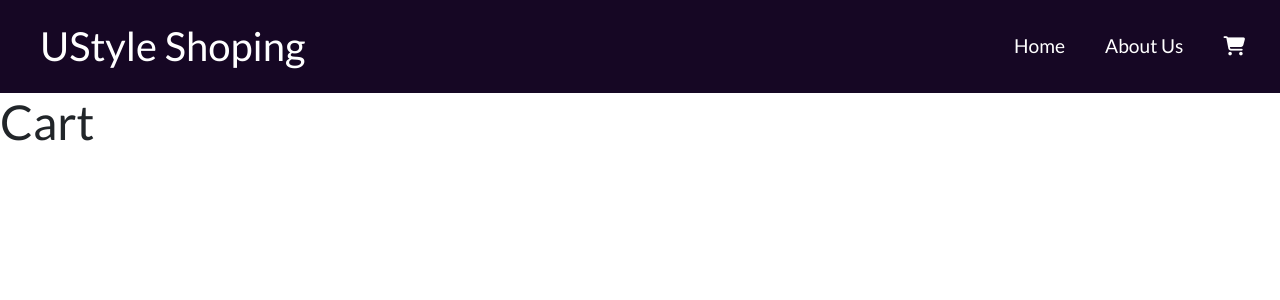
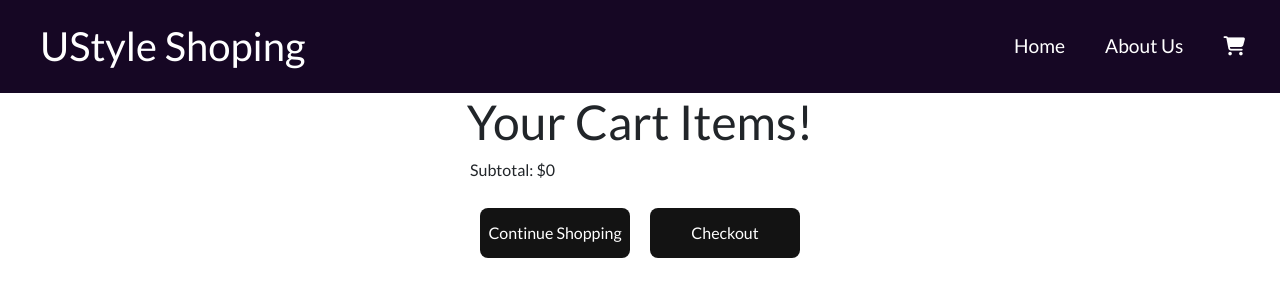
Before and after one commit to CARLOSARMANDOLARIOSROJAS/EcomFlex-Front, a React (Vite) app: page /cart in a window 1280 px wide. Shown: the top 300 px of the page. Built offline with nearby package versions, Linux system fonts and the light colour scheme.

Commit message:
Added the useContext and Cart Item

```diff
--- a/src/App.jsx
+++ b/src/App.jsx
@@ -1,22 +1,24 @@
-import { BrowserRouter, Routes, Route } from 'react-router-dom'
-import { Navbar } from './components/Navbar'
-import { Shop } from './pages/shop/Shop'
-import { Cart } from './pages/cart/Cart'
-import './styles/index.scss';
+import { BrowserRouter, Routes, Route } from "react-router-dom";
+import { Navbar } from "./components/Navbar";
+import { Shop } from "./pages/shop/Shop";
+import { Cart } from "./pages/cart/Cart";
+import "./styles/index.scss";
+import { ShopContextProvider } from "./context/ShopContextProvider";
 
 function App() {
-
   return (
     <div>
-      <BrowserRouter>
-        <Navbar/>
-        <Routes>
-          <Route path='/' element={<Shop/>}/>
-          <Route path='/cart' element={<Cart/>}/>
-        </Routes>
-      </BrowserRouter>
+      <ShopContextProvider>
+        <BrowserRouter>
+          <Navbar />
+          <Routes>
+            <Route path="/" element={<Shop />} />
+            <Route path="/cart" element={<Cart />} />
+          </Routes>
+        </BrowserRouter>
+      </ShopContextProvider>
     </div>
-  )
+  );
 }
 
-export default App
+export default App;
--- /dev/null
+++ b/src/context/ShopContextProvider.jsx
@@ -0,0 +1,53 @@
+import { createContext, useState } from "react";
+import { PRODUCTS } from "../products";
+
+export const ShopContext = createContext(null);
+
+const getDefaultCart = () => {
+  let cart = {};
+  for (let i = 1; i < PRODUCTS.length + 1; i++) {
+    cart[i] = 0;
+  }
+  return cart;
+};
+
+export const ShopContextProvider = (props) => {
+  const [cartItems, setCartItems] = useState(getDefaultCart());
+
+  const getSubtotal = () => {
+    let totalAmount = 0;
+    for (const item in cartItems) {
+      if (cartItems[item] > 0) {
+        let itemInfo = PRODUCTS.find((product) => product.id === Number(item));
+        totalAmount += cartItems[item] * itemInfo.price;
+      }
+    }
+    return totalAmount;
+  };
+
+  const addToCart = (itemId) => {
+    setCartItems((prev) => ({ ...prev, [itemId]: prev[itemId] + 1 }));
+  };
+
+  const removeFromCart = (itemId) => {
+    setCartItems((prev) => ({ ...prev, [itemId]: prev[itemId] - 1 }));
+  };
+
+  const newAmount = (newAmount, itemId) => {
+    setCartItems((prev) => ({ ...prev, [itemId]: newAmount }));
+  };
+
+  const contextValue = {
+    cartItems,
+    addToCart,
+    removeFromCart,
+    newAmount,
+    getSubtotal,
+  };
+
+  return (
+    <ShopContext.Provider value={contextValue}>
+      {props.children}
+    </ShopContext.Provider>
+  );
+};
--- a/src/pages/cart/Cart.jsx
+++ b/src/pages/cart/Cart.jsx
@@ -1,8 +1,33 @@
+import { PRODUCTS } from "../../products"
+import { ShopContext } from "../../context/ShopContextProvider";
+import { useContext } from "react";
+import { CartItem } from "./CartItem";
+import { Navigate, useNavigate } from "react-router-dom";
 
 export const Cart = () => {
+  const {cartItems, getSubtotal} = useContext(ShopContext);
+  const totalAmount = getSubtotal();
+  const navigate = useNavigate();
+
   return (
-    <div>
-        <h1>Cart</h1>
+    <div className="cart">
+        <div className="cart-title">
+          <h1>Your Cart Items!</h1>
+        </div>
+        <div className="cart-items">
+          {
+            PRODUCTS.map((product) => {
+              if (cartItems[product.id] !== 0) {
+                return <CartItem key={product.id} data = {product} />
+              }
+          })}
+        </div>
+
+        <div className="checkout">
+          <p>Subtotal: ${totalAmount}</p>
+          <button onClick={() => navigate("/")}>Continue Shopping</button>
+          <button>Checkout</button>
+        </div>
     </div>
   )
 }
--- /dev/null
+++ b/src/pages/cart/CartItem.jsx
@@ -0,0 +1,26 @@
+import { ShopContext } from "../../context/ShopContextProvider";
+import { useContext } from "react";
+
+export const CartItem = (props) => {
+  const { id, productName, price, productImage } = props.data;
+  const { cartItems, addToCart, removeFromCart, newAmount } = useContext(ShopContext);
+
+  return (
+    <div className="cartItem">
+      <div className="">
+        <img src={productImage} alt="" />
+      </div>
+      <div className="description">
+        <p>
+          <b>{productName}</b>
+        </p>
+        <p>${price}</p>
+        <div className="countHandler">
+          <button onClick={() => removeFromCart(id)}>-</button>
+          <input value={cartItems[id]} onChange={(e) => newAmount(Number(e.target.value), id) } />
+          <button onClick={() => addToCart(id)} >+</button>
+        </div>
+      </div>
+    </div>
+  );
+};
--- a/src/pages/shop/Product.jsx
+++ b/src/pages/shop/Product.jsx
@@ -1,17 +1,23 @@
-import React from "react";
+import { useContext } from "react";
+import { ShopContext } from "../../context/ShopContextProvider";
 
 export const Product = (props) => {
   const { id, productName, price, productImage } = props.data;
+  const { addToCart, cartItems } = useContext(ShopContext);
+  const cartItemAmount = cartItems[id];
+
   return (
     <div className="product">
       <img src={productImage} alt="" />
       <div className="description">
         <p className="productTitle">
-            <b>{productName}</b>
+          <b>{productName}</b>
         </p>
-        <p>{price}</p>
+        <p>${price}</p>
       </div>
-      <button className="addToCartBtn">Add To Cart</button>
+      <button className="addToCartBtn" onClick={() => addToCart(id)}>
+        Add To Cart {cartItemAmount > 0 && <>({cartItemAmount})</>}
+      </button>
     </div>
   );
 };
--- a/src/pages/shop/Shop.jsx
+++ b/src/pages/shop/Shop.jsx
@@ -2,6 +2,7 @@
 import { Product } from "./Product"
 
 export const Shop = () => {
+
   return (
     <div className="shop">
         <div className="title">
--- a/src/styles/index.scss
+++ b/src/styles/index.scss
@@ -1,3 +1,4 @@
 
 @import './pages/shop';
-@import './components/nav'
+@import './components/nav';
+@import './pages/cart'
--- /dev/null
+++ b/src/styles/pages/_cart.scss
@@ -0,0 +1,46 @@
+.cart {
+  display: flex;
+  flex-direction: column;
+  justify-content: center;
+  align-items: center;
+}
+
+.cartItem {
+  width: 700px;
+  height: 250px;
+  display: flex;
+  align-items: center;
+  box-shadow: 0px 3px 15px rgba(0, 0, 0, 0.2);
+  border-radius: 25px;
+  margin: 30px;
+}
+
+.cartItem img {
+  width: 200px;
+}
+
+.cartItem .description {
+  width: 100%;
+  font-size: 30px;
+}
+
+.countHandler input {
+  width: 70px;
+  text-align: center;
+  font-weight: bolder;
+}
+
+.cartItem .description .countHandler {
+    font-size: 17px;
+}
+
+.checkout button {
+  width: 150px;
+  height: 50px;
+  background-color: rgb(19, 19, 19);
+  color: white;
+  border: none;
+  border-radius: 8px;
+  margin: 10px;
+  cursor: pointer;
+}
```
